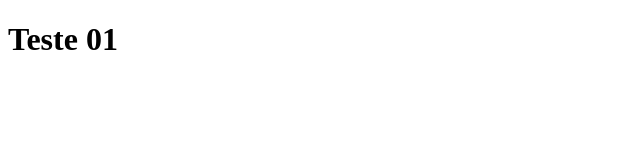
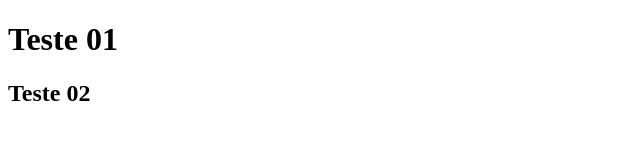
Before and after one commit to Henrique-Moreno/Reconhecimento-De-Voz-Com-JavaScript, a plain HTML site: page index.html in a window 1280 px wide. Shown: the whole page, without its empty margins (0-640 px from the left). Drawn offline with Linux system fonts and the light colour scheme.

Commit message:
add novas tegs

```diff
--- a/index.html
+++ b/index.html
@@ -9,6 +9,8 @@
 <body>
     <h1>Teste 01</h1>
 
+    <h2>Teste 02</h2>
+
     <script src="app.js"></script>
 </body>
 </html>
```
